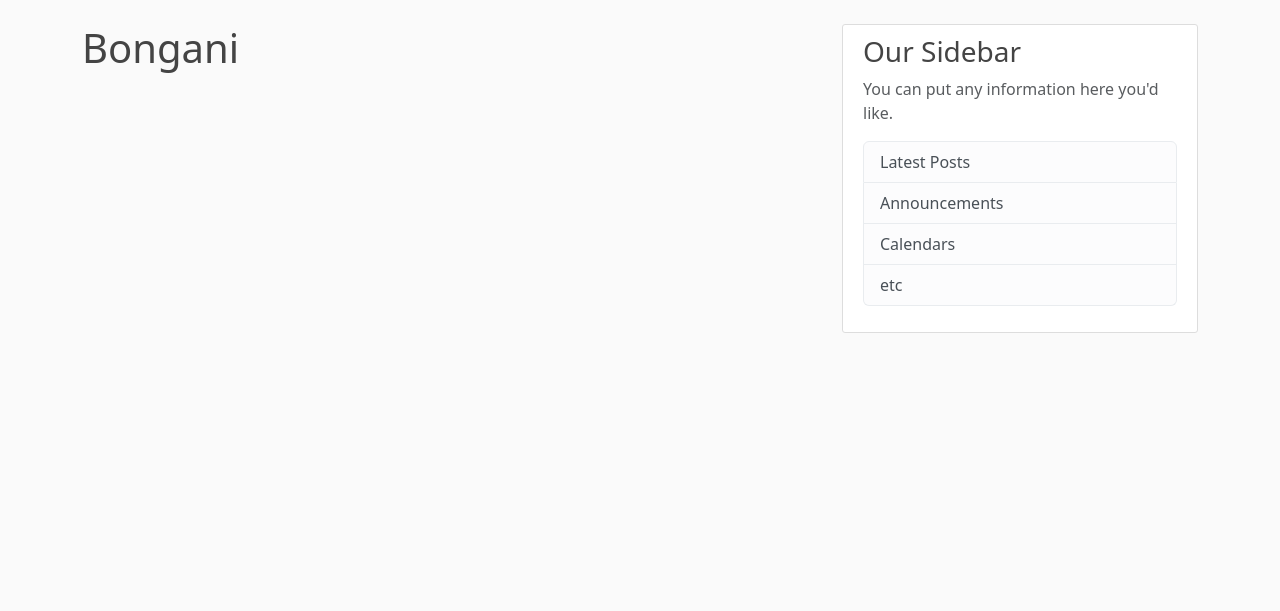
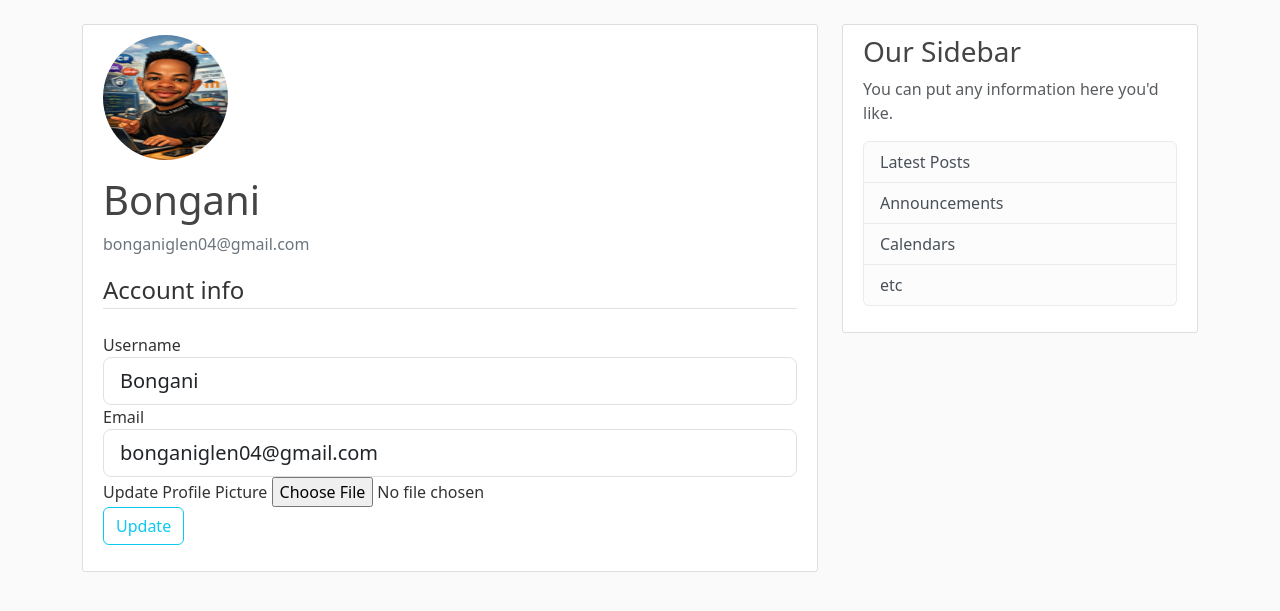
Before and after one commit to BonganiGlen04/BlogSite, a Flask app: page /account in a window 1280 px wide. Shown: the part 56-667 px from the top of the page. Run offline with Flask 3, Linux system fonts and the light colour scheme; a user stored in the database is signed in; some libraries are stand-ins or nearby versions.

Commit message:
Account page

```diff
--- a/blogsite/form.py
+++ b/blogsite/form.py
@@ -1,4 +1,6 @@
 from flask_wtf import FlaskForm
+from flask_wtf.file import FileField, FileAllowed
+from flask_login import current_user
 from wtforms import StringField, PasswordField, SubmitField, BooleanField, ValidationError
 from wtforms.validators import DataRequired, Length, Email, EqualTo
 from blogsite.models import User
@@ -28,3 +30,23 @@ class LoginForm(FlaskForm):
     password = PasswordField('Password', validators=[DataRequired()])
     remember = BooleanField('Remember Me')
     submit = SubmitField('Login')
+
+
+class UpdateAccountForm(FlaskForm):
+    username = StringField('Username', validators=[DataRequired(), Length(min=2, max=20)])
+    email = StringField("Email", validators=[DataRequired(), Email()])
+    picture = FileField('Update Profile Picture', validators=[FileAllowed(['jpg', 'png'])])
+
+    submit = SubmitField('Update')
+
+    def validate_username(self, username):
+        if username.data != current_user.username:
+            user = User.query.filter_by(username=username.data).first()
+            if user:
+                raise ValidationError('That username is taken. Please choose a different one.')
+
+    def validate_email(self, email):
+        if email.data != current_user.email:
+            user = User.query.filter_by(email=email.data).first()
+            if user:
+                raise ValidationError('That email is taken. Please choose a different one.')
--- a/blogsite/routes.py
+++ b/blogsite/routes.py
@@ -1,6 +1,9 @@
+import os
+import secrets
+from PIL import Image
 from flask import render_template, url_for, flash, redirect, request
 from blogsite import app, db, bcrypt
-from blogsite.form import RegistrationForm, LoginForm
+from blogsite.form import RegistrationForm, LoginForm, UpdateAccountForm
 from blogsite.models import User, Post
 from flask_login import login_user, logout_user, current_user, login_required
 
@@ -67,7 +70,36 @@ def logout():
     logout_user()
     return redirect(url_for("home"))
 
-@app.route("/account")
+def save_picture(form_picture):
+    random_hex = secrets.token_hex(8)
+    _, f_ext = os.path.splitext(form_picture.filename)
+    picture_fn = random_hex + f_ext
+    picture_path = os.path.join(app.root_path, "static/profile_pics", picture_fn)
+
+    output_size = (125, 125)
+    i = Image.open(form_picture)
+    i.thumbnail(output_size)
+
+    i.save(picture_path)
+    return picture_fn
+
+@app.route("/account", methods=["GET", "POST"])
 @login_required
 def account():
-    return render_template("account.html", title="Account")
+    form = UpdateAccountForm()
+    if form.validate_on_submit():
+        if form.picture.data:
+            picture_file = save_picture(form.picture.data)
+            current_user.image_file = picture_file
+        current_user.username = form.username.data
+        current_user.email = form.email.data
+        db.session.commit()
+        flash("Your account has been updated!", "success")
+        return redirect(url_for("account"))
+    elif request.method == "GET":
+        form.username.data = current_user.username
+        form.email.data = current_user.email
+
+
+    image_file =  url_for('static', filename='profile_pics/' + current_user.image_file)
+    return render_template("account.html", title="Account", image_file=image_file, form=form)
--- a/blogsite/templates/account.html
+++ b/blogsite/templates/account.html
@@ -1,4 +1,57 @@
 {% extends "layout.html" %}
 {% block content %}
-    <h1>{{ current_user.username }}</h1>
+    <div class="content-section">
+  <div class="media">
+    <img class="rounded-circle account-img" src="{{ image_file }}">
+    <div class="media-body">
+      <h2 class="account-heading">{{current_user.username}}</h2>
+      <p class="text-secondary"> {{current_user.email}} </p>
+    </div>
+  </div>
+  <form action="" method="post" enctype="multipart/form-data">
+    {{ form.hidden_tag() }}
+    <fieldset class="form-group">
+        <legend class="border-bottom mb-4">Account info</legend>
+        <div class="form-group">
+            {{ form.username.label(class="form-control-label") }}
+            {% if form.username.errors %}
+                {{ form.username(class="form-control form-control-lg is-invalid") }}
+                <div class="invalid-feedback">
+                    {% for error in form.username.errors %}
+                        <span>{{ error }}</span>
+                    {% endfor %}
+                </div>
+            {% else %}
+            {{ form.username(class="form-control form-control-lg") }}
+            {% endif %}
+
+        </div>
+        <div class="form-group">
+            {{ form.email.label(class="form-control-label") }}
+            {% if form.email.errors %}
+                {{ form.email(class="form-control form-control-lg is-invalid") }}
+                <div class="invalid-feedback">
+                    {% for error in form.email.errors %}
+                        <span>{{ error }}</span>
+                    {% endfor %}
+                </div>
+            {% else %}
+                {{ form.email(class="form-control form-control-lg") }}
+            {% endif %}
+        </div>
+        <div class="form-group">
+            {{ form.picture.label() }}
+            {{ form.picture(class="form-control-file") }}
+            {% if form.picture.errors %}
+               {% for error in form.picture.errors %}
+                    <span class="text-danger">{{ error }}</span></br>
+                {% endfor %}
+            {% endif %}
+        </div>
+    </fieldset>
+    <div class="form-group">
+        {{form.submit(class="btn btn-outline-info")}}
+    </div>
+</form>
+</div>
 {% endblock %}
```
Also changed, not shown: blogsite/templates/register.html (+5 -3 lines), blogsite/models.py (line endings or trailing spaces), blogsite/static/profile_pics/77e75347b06271ed.png (added), blogsite/static/profile_pics/c7b42b3cc713b3ae.png (added), blogsite/static/profile_pics/default.jpg (added), instance/site.db.
